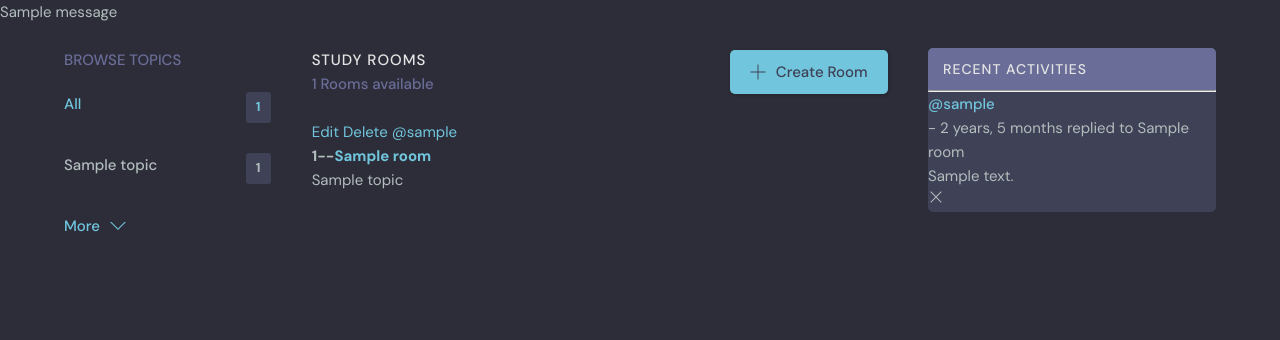
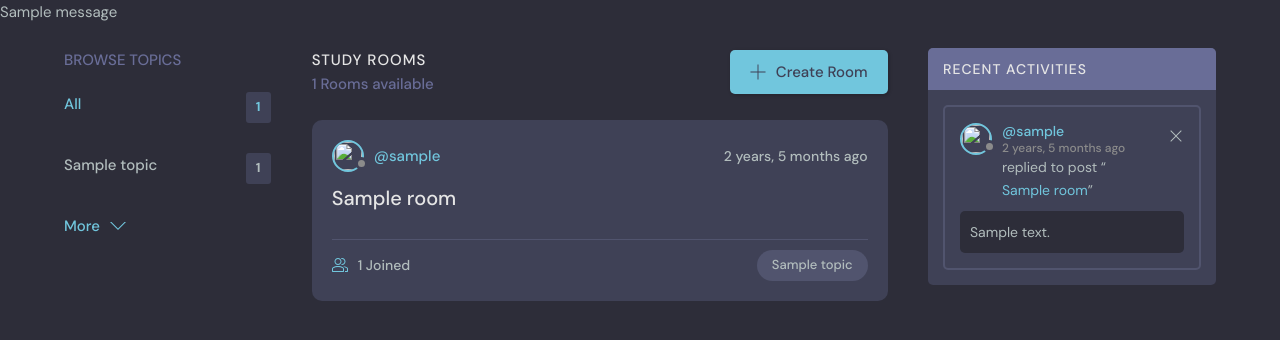
Before and after one commit to kamekazz/cornhole, a Django app: page / in a window 1280 px wide. Shown: the part 76-416 px from the top of the page. Run offline with Django 3.2, Linux system fonts and the light colour scheme; a user stored in the database is signed in; tables that the repository leaves empty hold one stand-in row (values such as "Sample post"); one stand-in notice (Sample message) is shown.

Commit message:
fix components

```diff
--- a/base/templates/components/activity_component.html
+++ b/base/templates/components/activity_component.html
@@ -2,19 +2,22 @@
   <div class="activities__header">
     <h2>Recent Activities</h2>
   </div>
-  <hr />
   {% for message in room_messages %}
-  <div>
-    <small>
+  <div class="activities__box">
+    <div class="activities__boxHeader roomListRoom__header">
       <a
         href="{% url 'user-profile' message.user.id %}"
         class="roomListRoom__author"
-        >@{{message.user}}</a
       >
-      - {{message.created|timesince}}</small
-    >
-    <small>replied to {{message.room}}</small>
-    <p>{{message}}</p>
+        <div class="avatar avatar--small">
+          <img src="{{message.user.avatar.url}}" />
+        </div>
+        <p>
+          @{{message.user.username}}
+          <span>{{message.created|timesince}} ago</span>
+        </p>
+      </a>
+
       {% if request.user == message.user %}
       <div class="roomListRoom__actions">
         <a href="{% url 'delete-message' message.id %}">
@@ -34,6 +37,14 @@
       </div>
       {% endif %}
     </div>
-
+    <div class="activities__boxContent">
+      <p>
+        replied to post “<a href="{% url 'room' message.room.id %}"
+          >{{message.room}}</a
+        >”
+      </p>
+      <div class="activities__boxRoomContent">{{message.body}}</div>
+    </div>
+  </div>
   {% endfor %}
 </div>
--- a/base/templates/components/feed_component.html
+++ b/base/templates/components/feed_component.html
@@ -1,13 +1,48 @@
-<div>
-  {% for room in rooms %}
-  <div>
-    {% if request.user == room.host %}
-    <a href="{%url 'update-room' room.id %}">Edit</a>
-    <a href="{%url 'delete-room' room.id %}">Delete</a>
-    {% endif %}
-    <a href="{% url 'user-profile' room.host.id %}">@{{room.host.username}}</a>
-    <h5>{{room.id}}--<a href="{% url 'room' room.id %}"> {{room.name}} </a></h5>
-    <small>{{room.topic.name}}</small>
+{% for room in rooms %}
+<div class="roomListRoom">
+  <div class="roomListRoom__header">
+    <a
+      href="{% url 'user-profile' room.host.id %}"
+      class="roomListRoom__author"
+    >
+      <div class="avatar avatar--small">
+        <img src="{{room.host.avatar.url}}" />
+      </div>
+      <span>@{{room.host.username}}</span>
+    </a>
+    <div class="roomListRoom__actions">
+      <span>{{room.created|timesince}} ago</span>
+    </div>
   </div>
-  {% endfor %}
+  <div class="roomListRoom__content">
+    <a href="{% url 'room' room.id %}">{{room.name}}</a>
+  </div>
+  <div class="roomListRoom__meta">
+    <a href="{% url 'room' room.id %}" class="roomListRoom__joined">
+      <svg
+        version="1.1"
+        xmlns="http://www.w3.org/2000/svg"
+        width="32"
+        height="32"
+        viewBox="0 0 32 32"
+      >
+        <title>user-group</title>
+        <path
+          d="M30.539 20.766c-2.69-1.547-5.75-2.427-8.92-2.662 0.649 0.291 1.303 0.575 1.918 0.928 0.715 0.412 1.288 1.005 1.71 1.694 1.507 0.419 2.956 1.003 4.298 1.774 0.281 0.162 0.456 0.487 0.456 0.85v4.65h-4v2h5c0.553 0 1-0.447 1-1v-5.65c0-1.077-0.56-2.067-1.461-2.584z"
+        ></path>
+        <path
+          d="M22.539 20.766c-6.295-3.619-14.783-3.619-21.078 0-0.901 0.519-1.461 1.508-1.461 2.584v5.65c0 0.553 0.447 1 1 1h22c0.553 0 1-0.447 1-1v-5.651c0-1.075-0.56-2.064-1.461-2.583zM22 28h-20v-4.65c0-0.362 0.175-0.688 0.457-0.85 5.691-3.271 13.394-3.271 19.086 0 0.282 0.162 0.457 0.487 0.457 0.849v4.651z"
+        ></path>
+        <path
+          d="M19.502 4.047c0.166-0.017 0.33-0.047 0.498-0.047 2.757 0 5 2.243 5 5s-2.243 5-5 5c-0.168 0-0.332-0.030-0.498-0.047-0.424 0.641-0.944 1.204-1.513 1.716 0.651 0.201 1.323 0.331 2.011 0.331 3.859 0 7-3.141 7-7s-3.141-7-7-7c-0.688 0-1.36 0.131-2.011 0.331 0.57 0.512 1.089 1.075 1.513 1.716z"
+        ></path>
+        <path
+          d="M12 16c3.859 0 7-3.141 7-7s-3.141-7-7-7c-3.859 0-7 3.141-7 7s3.141 7 7 7zM12 4c2.757 0 5 2.243 5 5s-2.243 5-5 5-5-2.243-5-5c0-2.757 2.243-5 5-5z"
+        ></path>
+      </svg>
+      {{room.participants.all.count}} Joined
+    </a>
+    <p class="roomListRoom__topic">{{room.topic.name}}</p>
+  </div>
 </div>
+{% endfor %}
--- a/base/views.py
+++ b/base/views.py
@@ -109,16 +109,20 @@ def room(request, pk):
 @ login_required(login_url='login')
 def createRoom(request):
     form = RoomForm()
+    topics = Topic.objects.all()
     if request.method == 'POST':
-        form = RoomForm(request.POST)
+        topic_name = request.POST.get('topic')
+        topic, created = Topic.objects.get_or_create(name=topic_name)
 
-        if form.is_valid():
-            room = form.save(commit=False)
-            room.host = request.user
-            room.save()
-            return redirect('home')
+        Room.objects.create(
+            host=request.user,
+            topic=topic,
+            name=request.POST.get('name'),
+            description=request.POST.get('description'),
+        )
+        return redirect('home')
 
-    context = {'form': form}
+    context = {'form': form, 'topics': topics}
     return render(request, 'pages/room_form.html', context)
 
 
```
Also changed, not shown: base/templates/pages/room_form.html (+76 -7 lines). Lines whose indentation alone changed are shown as unchanged.
